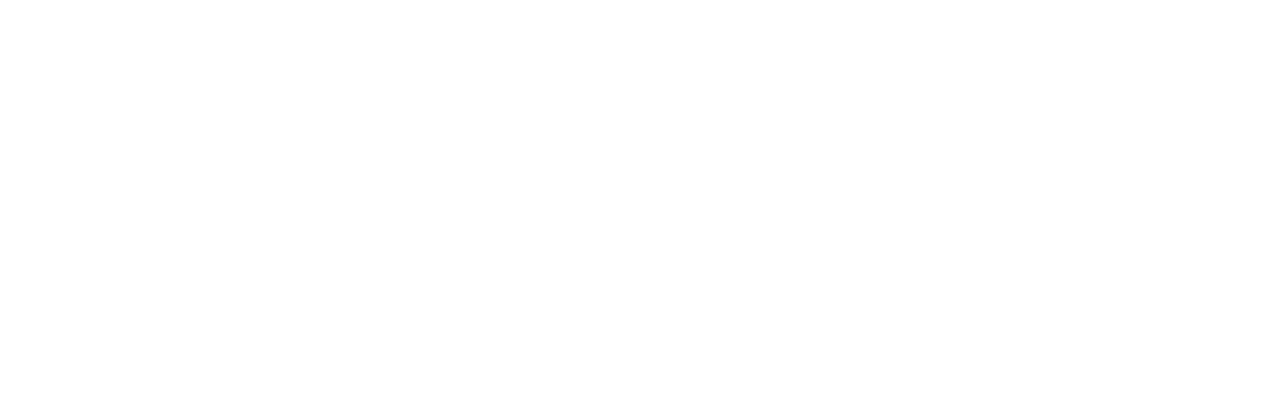
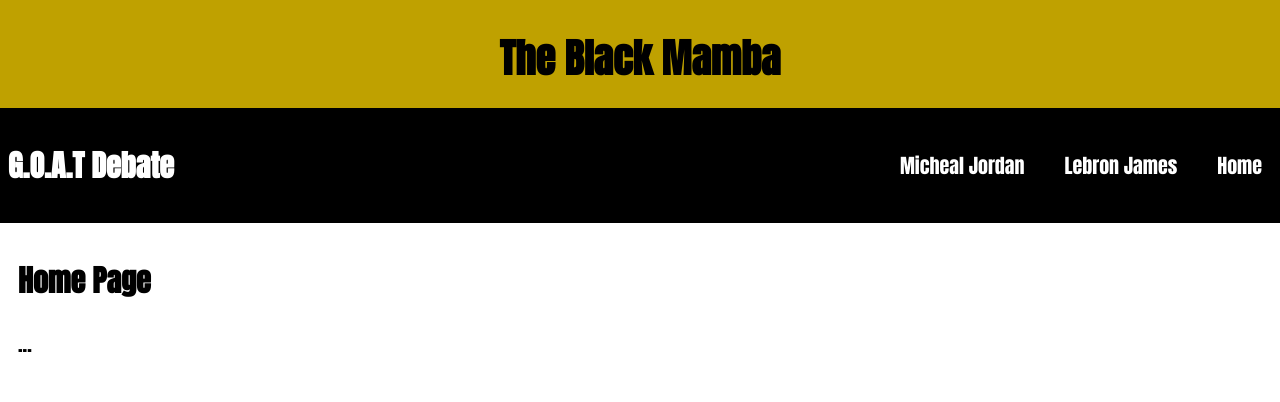
Before and after one commit to rileydidd/GoatDebate, a plain HTML site: page kobe.html in a window 1280 px wide. Drawn offline with Linux system fonts and the light colour scheme.

Commit message:
added css

```diff
--- a/kobe.css
+++ b/kobe.css
@@ -0,0 +1,50 @@
+@import url('https://fonts.googleapis.com/css2?family=Anton&display=swap');
+.banner {
+    background-color: #BFA100
+    ;
+    margin: -10px;
+    padding: 30px;
+    font-size: 40px;
+    font-family: "Anton", sans-serif;
+    text-align: center;
+    color: black;
+
+}
+nav{
+    font-size: 20px;
+    font-family: "Anton", sans-serif;
+    background-color: black 	;
+    color: white;
+    margin: -10px;
+        display: flex;
+        justify-content: space-between;
+        align-items: center;
+        padding: 10px;
+
+}
+nav ul {
+    list-style-type: none;
+    display: flex;
+}
+nav ul li {
+    margin-left: 20px;
+}
+
+nav ul li a {
+    color: white;
+    text-decoration: none;
+    padding: 10px;
+}
+
+nav ul li a:hover {
+    background-color: #111111;
+}
+.banner-content {
+    padding: 20px;
+    font-size: 20px;
+    color:  black;
+  background-color: #white	;
+  margin: -10px;
+  font-family: "Anton", sans-serif;
+
+}
--- a/kobe.html
+++ b/kobe.html
@@ -0,0 +1,30 @@
+<html lang="en">
+<head>
+    <meta charset="UTF-8">
+    <meta name="viewport" content="width=device-width, initial-scale=1.0">
+    <link rel="stylesheet" href="kobe.css">
+    <link rel="stylesheet" href="style.css">
+
+</head>
+<body>
+    <h1 class="banner">The Black Mamba</h1>
+
+
+    <nav>
+        <h1>G.O.A.T Debate</h1>
+        <ul>
+            <li><a href="jordan.html">Micheal Jordan</a></li>
+            <li><a href="lebron.html">Lebron James</a></li>
+            <li><a href="index.html">Home</a></li>
+        </ul>
+    </nav>
+    <header>
+        <div class="banner-content">
+            <h2>Home Page</h2>
+            <p>...</p>
+        </div>
+    </header>
+    <meta charset="UTF-8">
+  <meta name="viewport" content="width=device-width, initial-scale=1.0">
+  <title>Document</title>
+  <style>
```
Also changed, not shown: index.html (+3 -3 lines), jordan.html (+3 -3 lines).
